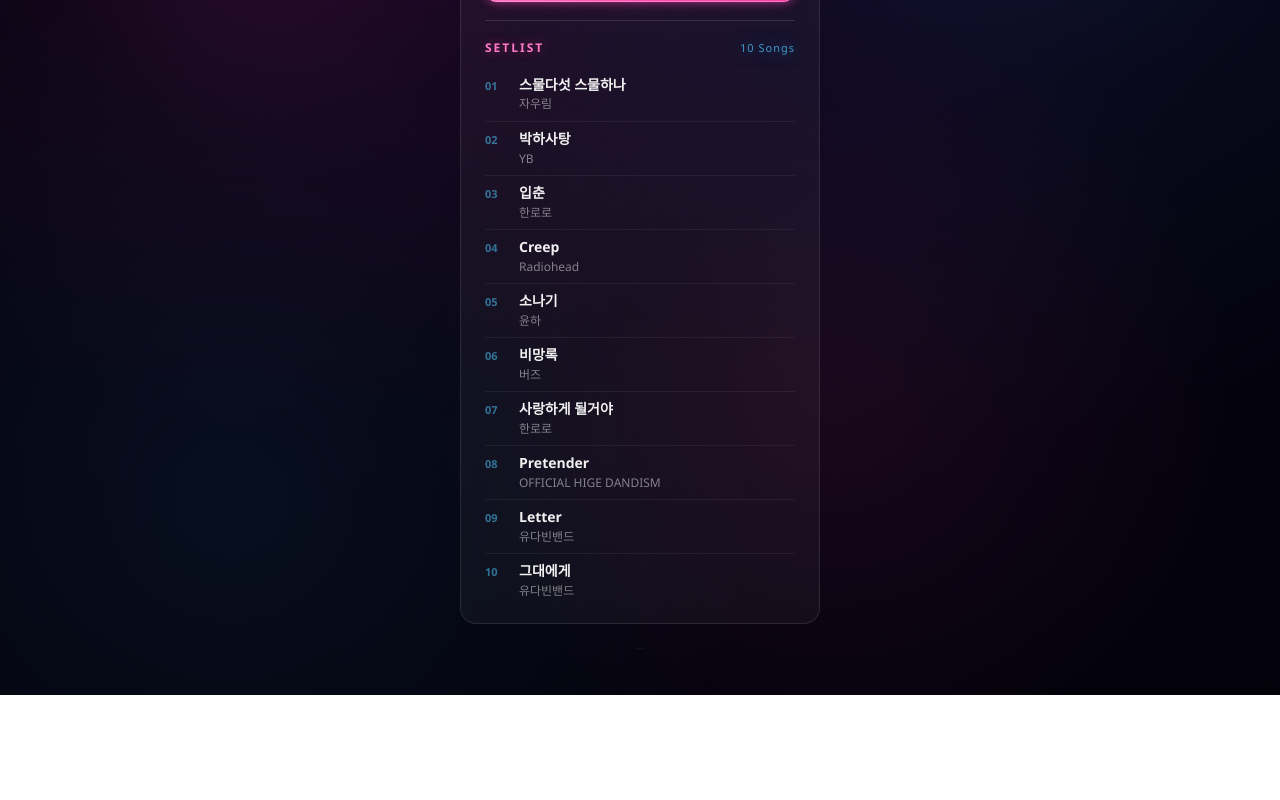
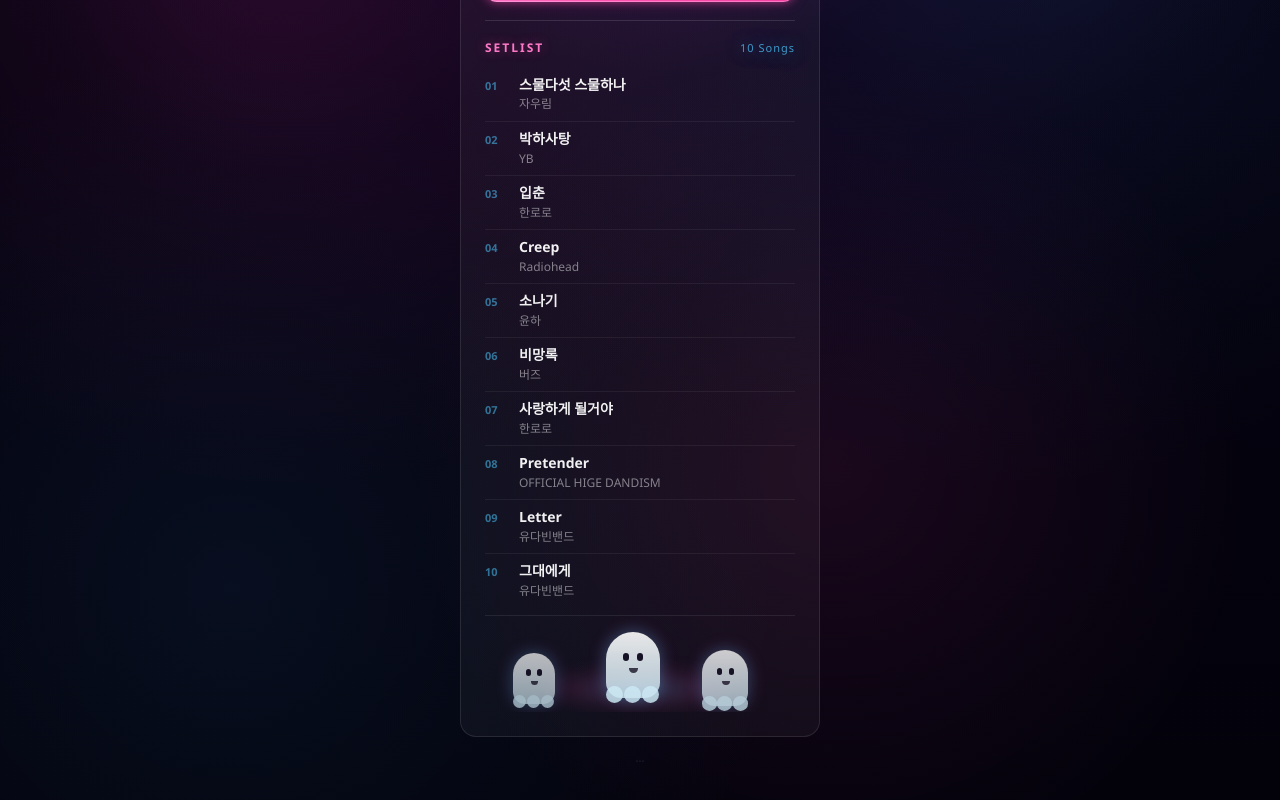
Before and after one commit to fe1220/morock-morock, a React (Vite) app: page / in a window 1280 px wide. Shown: the part 403-1203 px from the top of the page. Before the commit the page ends 1098 px from the top, so only its background shows below. Built offline with nearby package versions, Linux system fonts and the light colour scheme; no server answers; the database is empty.

Commit message:
Add ghosts below setlist

```diff
--- a/src/App.jsx
+++ b/src/App.jsx
@@ -401,6 +401,67 @@ export default function App() {
     wordBreak: "keep-all",
   };
 
+  const ghostStage = {
+    position: "relative",
+    height: "96px",
+    marginTop: "16px",
+    borderTop: "1px solid rgba(255,255,255,0.08)",
+    overflow: "hidden",
+  };
+
+  const ghostGlow = {
+    position: "absolute",
+    left: "50%",
+    bottom: "0",
+    width: "220px",
+    height: "46px",
+    transform: "translateX(-50%)",
+    background: "radial-gradient(ellipse at center, rgba(77,200,255,0.28) 0%, rgba(255,79,176,0.12) 42%, transparent 72%)",
+    filter: "blur(8px)",
+  };
+
+  const ghostBody = (left, bottom, scale = 1, opacity = 1) => ({
+    position: "absolute",
+    left,
+    bottom,
+    width: `${54 * scale}px`,
+    height: `${66 * scale}px`,
+    borderRadius: `${28 * scale}px ${28 * scale}px ${16 * scale}px ${16 * scale}px`,
+    background: "linear-gradient(180deg, rgba(255,255,255,0.96), rgba(214,244,255,0.82))",
+    boxShadow: "0 0 16px rgba(77,200,255,0.34), 0 0 26px rgba(255,79,176,0.14)",
+    opacity,
+  });
+
+  const ghostEye = (left, scale = 1) => ({
+    position: "absolute",
+    top: `${21 * scale}px`,
+    left: `${left * scale}px`,
+    width: `${6 * scale}px`,
+    height: `${8 * scale}px`,
+    borderRadius: "999px",
+    background: "#171326",
+  });
+
+  const ghostMouth = scale => ({
+    position: "absolute",
+    top: `${36 * scale}px`,
+    left: `${23 * scale}px`,
+    width: `${9 * scale}px`,
+    height: `${5 * scale}px`,
+    borderRadius: "0 0 999px 999px",
+    background: "rgba(23,19,38,0.8)",
+  });
+
+  const ghostTail = (left, scale = 1) => ({
+    position: "absolute",
+    bottom: `${-5 * scale}px`,
+    left: `${left * scale}px`,
+    width: `${17 * scale}px`,
+    height: `${17 * scale}px`,
+    borderRadius: "50%",
+    background: "rgba(214,244,255,0.84)",
+  });
+
   // ── VIEWS ──────────────────────────────────────────────
 
   // MAIN
@@ -444,6 +505,33 @@ export default function App() {
                   </div>
                 </div>
               ))}
+            </div>
+            <div style={ghostStage} aria-hidden="true">
+              <div style={ghostGlow} />
+              <div style={ghostBody("9%", "8px", 0.78, 0.74)}>
+                <div style={ghostEye(17, 0.78)} />
+                <div style={ghostEye(31, 0.78)} />
+                <div style={ghostMouth(0.78)} />
+                <div style={ghostTail(0, 0.78)} />
+                <div style={ghostTail(18, 0.78)} />
+                <div style={ghostTail(36, 0.78)} />
+              </div>
+              <div style={ghostBody("39%", "14px", 1, 0.94)}>
+                <div style={ghostEye(17)} />
+                <div style={ghostEye(31)} />
+                <div style={ghostMouth(1)} />
+                <div style={ghostTail(0)} />
+                <div style={ghostTail(18)} />
+                <div style={ghostTail(36)} />
+              </div>
+              <div style={ghostBody("70%", "6px", 0.86, 0.82)}>
+                <div style={ghostEye(17, 0.86)} />
+                <div style={ghostEye(31, 0.86)} />
+                <div style={ghostMouth(0.86)} />
+                <div style={ghostTail(0, 0.86)} />
+                <div style={ghostTail(18, 0.86)} />
+                <div style={ghostTail(36, 0.86)} />
+              </div>
             </div>
           </div>
         </div>
```
